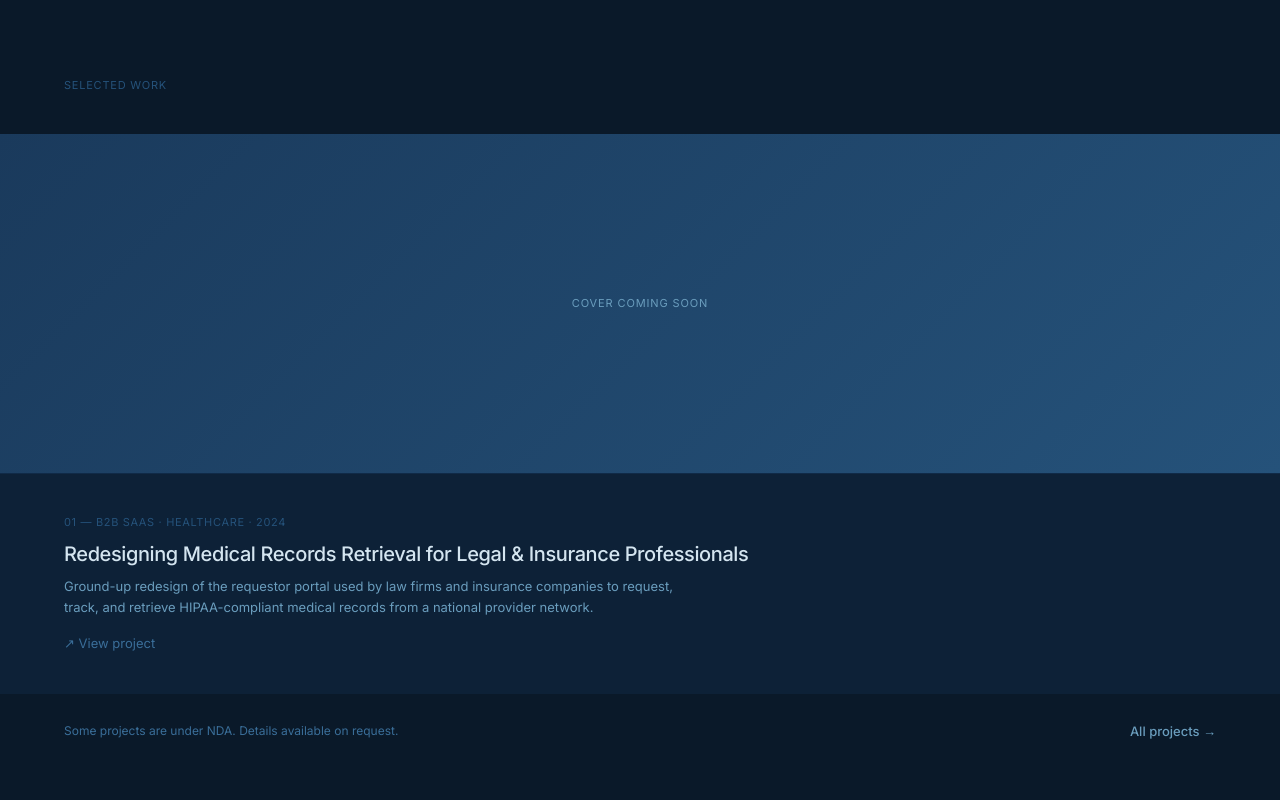
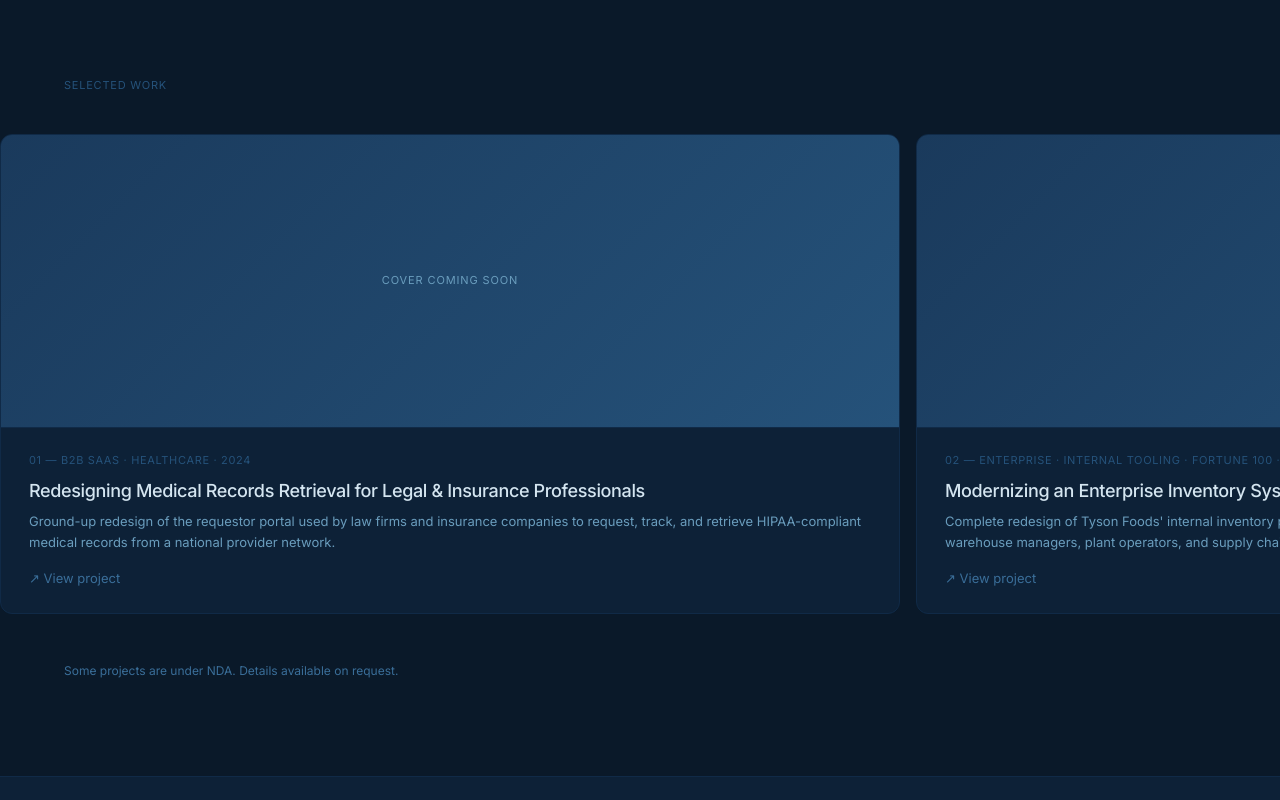
Before and after one commit to muhhagency/muhh-portfolio, a Next.js app: page / in a window 1280 px wide. Shown: the part 820-1620 px from the top of the page. Built offline with nearby package versions, Linux system fonts and the light colour scheme.

Commit message:
Fix card width to peek layout, remove all projects button

```diff
--- a/app/Portfolio.tsx
+++ b/app/Portfolio.tsx
@@ -332,10 +332,10 @@ interface Project { num: string; tag: string; title: string; description: string
 function CaseCard({ project }: { project: Project }) {
   return (
     <div className="case-card"
-      style={{ background: C.bgCard, display: "flex", flexDirection: "column", fontFamily: font, flexShrink: 0, width: "100vw", minHeight: "70vh", overflow: "hidden" }}
+      style={{ background: C.bgCard, border: `0.5px solid ${C.p200}`, borderRadius: "12px", display: "flex", flexDirection: "column", fontFamily: font, flexShrink: 0, width: "85vw", maxWidth: "900px", minHeight: "60vh", overflow: "hidden" }}
     >
       {/* Cover image */}
-      <div style={{ width: "100%", flex: 1, overflow: "hidden", background: C.p300, minHeight: "0" }}>
+      <div style={{ width: "100%", flex: 1, overflow: "hidden", background: C.p300, minHeight: "200px" }}>
         {project.image
           ? <img src={project.image} alt={project.title} style={{ width: "100%", height: "100%", objectFit: "cover", display: "block" }} />
           : <div style={{ width: "100%", height: "100%", background: `linear-gradient(135deg, ${C.p300} 0%, ${C.p400} 100%)`, display: "flex", alignItems: "center", justifyContent: "center" }}>
@@ -344,10 +344,10 @@ function CaseCard({ project }: { project: Project }) {
         }
       </div>
       {/* Content */}
-      <div style={{ padding: "clamp(20px,4vw,40px) clamp(20px,5vw,72px)", display: "flex", flexDirection: "column", gap: "8px", borderTop: `0.5px solid ${C.p200}` }}>
+      <div style={{ padding: "24px 28px", display: "flex", flexDirection: "column", gap: "8px", borderTop: `0.5px solid ${C.p200}` }}>
         <p style={{ ...s.tag, marginBottom: "2px" }}>{project.num} — {project.tag}</p>
-        <p style={{ fontSize: "clamp(16px,2vw,20px)", fontWeight: 500, letterSpacing: "-0.02em", color: C.p800, margin: 0, lineHeight: 1.4 }}>{project.title}</p>
-        <p style={{ fontSize: "13px", fontWeight: 400, lineHeight: 1.6, color: C.p600, margin: 0, maxWidth: "640px" }}>{project.description}</p>
+        <p style={{ fontSize: "clamp(15px,1.6vw,18px)", fontWeight: 500, letterSpacing: "-0.02em", color: C.p800, margin: 0, lineHeight: 1.4 }}>{project.title}</p>
+        <p style={{ fontSize: "13px", fontWeight: 400, lineHeight: 1.6, color: C.p600, margin: 0 }}>{project.description}</p>
         <span style={{ fontSize: "13px", color: C.p500, marginTop: "8px" }}>↗ View project</span>
       </div>
     </div>
@@ -389,14 +389,13 @@ function Work() {
     <section ref={sectionRef} id="work" style={{ width: "100%", background: C.bg, borderTop: `0.5px solid ${C.p200}`, display: "flex", flexDirection: "column" }}>
       <div style={{ width: "100%", padding: "96px 0 0", display: "flex", flexDirection: "column", alignItems: "flex-start" }}>
         <p ref={labelRef} style={{ ...s.eyebrow, marginBottom: "40px", paddingLeft: "clamp(20px,5vw,72px)" }}>Selected Work</p>
-        <div ref={cardsRef} style={{ width: "100%", display: "flex", flexDirection: "row", overflowX: "auto", scrollSnapType: "x mandatory", WebkitOverflowScrolling: "touch" }}
+        <div ref={cardsRef} style={{ width: "100%", display: "flex", flexDirection: "row", gap: "16px", overflowX: "auto", scrollSnapType: "x mandatory", WebkitOverflowScrolling: "touch", paddingLeft: "clamp(20px,5vw,72px)", paddingRight: "clamp(20px,5vw,72px)", paddingBottom: "48px" }}
           className="hide-scrollbar"
         >
           {projects.map((p) => <CaseCard key={p.num} project={p} />)}
         </div>
-        <div ref={footerRef} style={{ width: "100%", display: "flex", justifyContent: "space-between", alignItems: "center", padding: "20px clamp(20px,5vw,72px) 96px", marginTop: "8px", flexWrap: "wrap", gap: "8px" }}>
-          <p style={{ fontSize: "12px", color: C.p500, margin: 0 }}>Some projects are under NDA. Details available on request.</p>
-          <a href="#" className="link-underline" style={{ fontSize: "13px", color: C.p600, fontFamily: font, fontWeight: 500, textDecoration: "none" }}>All projects →</a>
+        <div style={{ padding: "0 clamp(20px,5vw,72px) 96px" }}>
+          <p ref={footerRef} style={{ fontSize: "12px", color: C.p500, margin: 0 }}>Some projects are under NDA. Details available on request.</p>
         </div>
       </div>
     </section>
```
